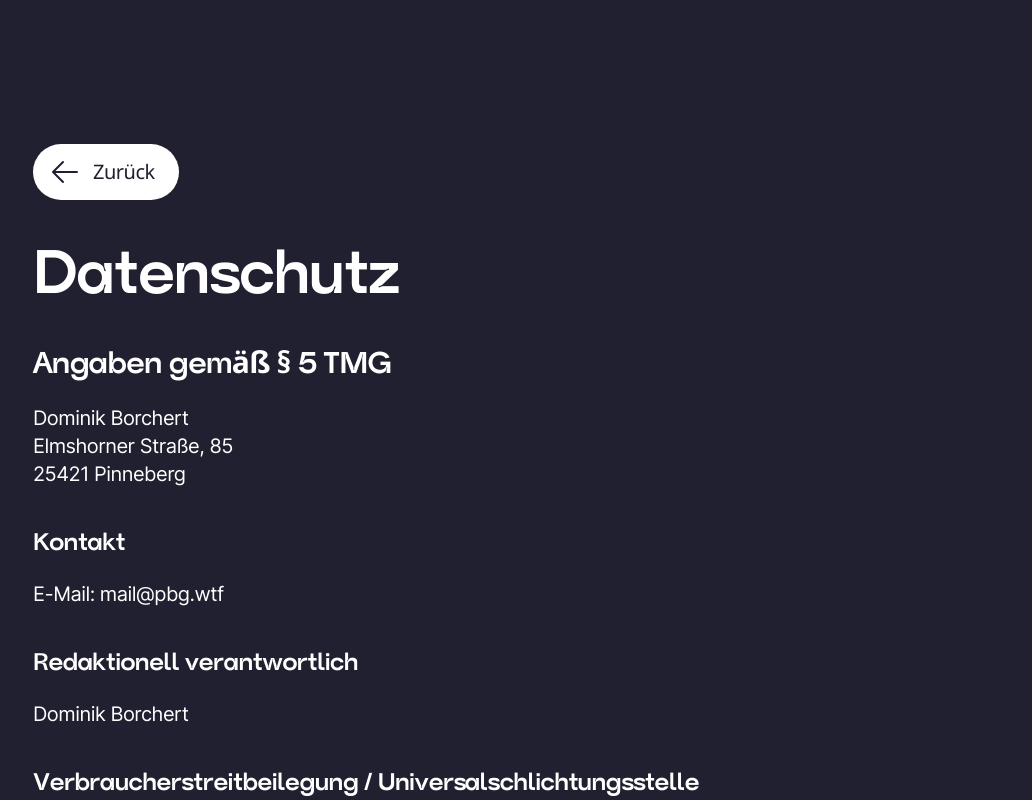
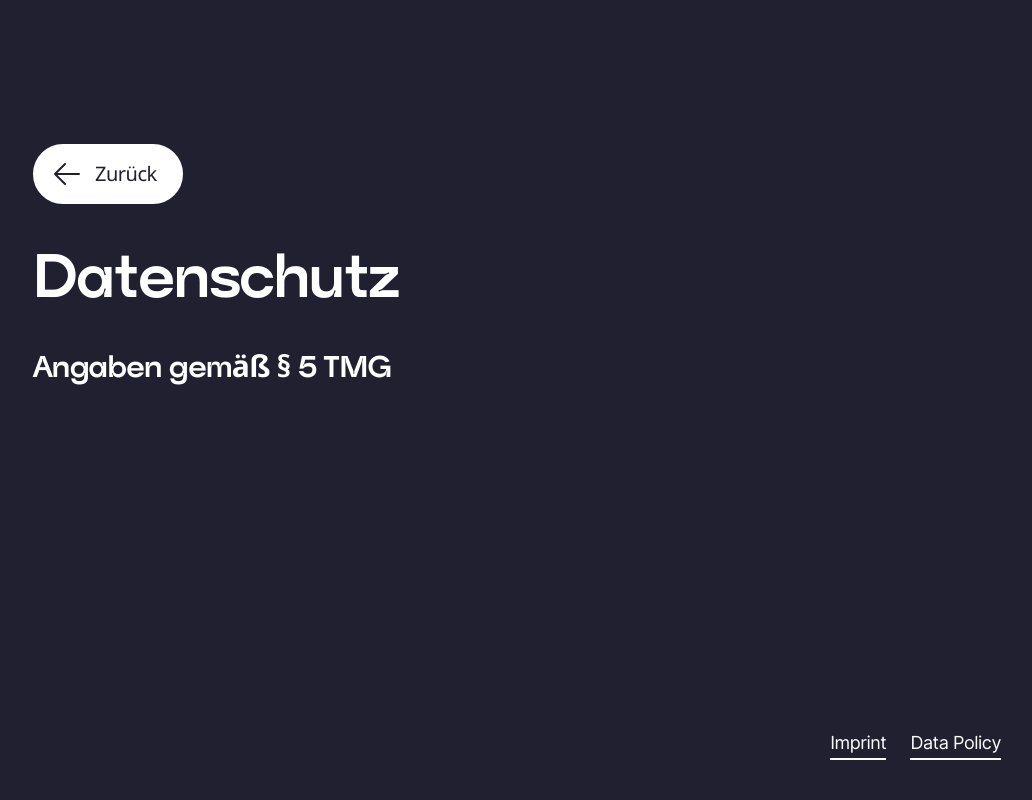
Before and after one commit to dmnkb/personal-site-2022, a Next.js app: page /data-policy in a window 1280 px wide. Shown: the top 800 px of the page, without its empty margins (239-1271 px from the left). Built offline with nearby package versions, Linux system fonts and the light colour scheme.

Commit message:
Polishing, refactoring

```diff
--- a/components/Button.tsx
+++ b/components/Button.tsx
@@ -25,7 +25,8 @@ const Button: FC<ButtonProps> = ({
 
   const stylesClasses: Partial<Record<StyleStates, string>> = {
     default:
-      "px-6 py-3 text-xl flex items-center bg-white text-background transition-all rounded-full tracking-tight",
+      "px-6 py-3 text-xl flex items-center bg-white text-background transition-all rounded-full tracking-tight border-2 border-white",
+    hover: "hover:bg-background  hover:text-white",
   };
 
   const arrows: Partial<Record<ArrowDirection, JSX.Element>> = {
--- a/components/hero/DominoCanvas.tsx
+++ b/components/hero/DominoCanvas.tsx
@@ -144,6 +144,7 @@ const DominoCanvas: FC = () => {
           cameraRef.current = state.camera;
         }}
       >
+        {/* FIXME: Use theme */}
         <color attach="background" args={["#202030"]} />
 
         <ambientLight intensity={1} />
--- a/components/hero/Hero.tsx
+++ b/components/hero/Hero.tsx
@@ -13,8 +13,10 @@ const Hero: FC = () => {
 
   const styleClassesMain = {
     base: clsx(
-      "absolute z-10 w-full h-full flex flex-col items-center justify-center p-3",
-      "text-white transition-all duration-1000 bg-black bg-opacity-50 backdrop-blur-md"
+      "absolute z-10 inset-0",
+      "flex flex-col items-center justify-center",
+      "p-3 text-white transition-all duration-1000",
+      "bg-black bg-opacity-50 backdrop-blur-lg"
     ),
     state: clsx(visible ? "opacity-100" : "opacity-0 pointer-events-none"),
   };
--- a/pages/data-policy.tsx
+++ b/pages/data-policy.tsx
@@ -19,32 +19,7 @@ const Imprint: NextPage = () => (
       <Headline tag="h2" className="mt-10">
         Angaben gemäß § 5 TMG
       </Headline>
-      <Paragraph size="small" className="my-5">
-        Dominik Borchert
-        <br />
-        Elmshorner Straße, 85
-        <br />
-        25421 Pinneberg
-      </Paragraph>
-      <Headline tag="h3" className="mt-10">
-        Kontakt
-      </Headline>
-      <Paragraph size="small" className="my-5">
-        E-Mail: <a href="mailto:mail@pbg.wtf">mail@pbg.wtf</a>
-      </Paragraph>
-      <Headline tag="h3" className="mt-10">
-        Redaktionell verantwortlich
-      </Headline>
-      <Paragraph size="small" className="my-5">
-        Dominik Borchert
-      </Paragraph>
-      <Headline tag="h3" className="mt-10">
-        Verbraucherstreitbeilegung / Universalschlichtungsstelle
-      </Headline>
-      <Paragraph size="small" className="my-5">
-        Wir sind nicht bereit oder verpflichtet, an Streitbeilegungsverfahren
-        vor einer Verbraucherschlichtungsstelle teilzunehmen.
-      </Paragraph>
+      <Paragraph size="small" className="my-5"></Paragraph>
     </ContentWrapper>
   </Layout>
 );
--- a/pages/imprint.tsx
+++ b/pages/imprint.tsx
@@ -30,7 +30,7 @@ const Imprint: NextPage = () => (
         Kontakt
       </Headline>
       <Paragraph size="small" className="my-5">
-        E-Mail: <a href="mailto:mail@pbg.wtf">mail@pbg.wtf</a>
+        E-Mail: <a href="mailto:inquiry@borchert.me">inquiry@borchert.me</a>
       </Paragraph>
       <Headline tag="h3" className="mt-10">
         Redaktionell verantwortlich
```
